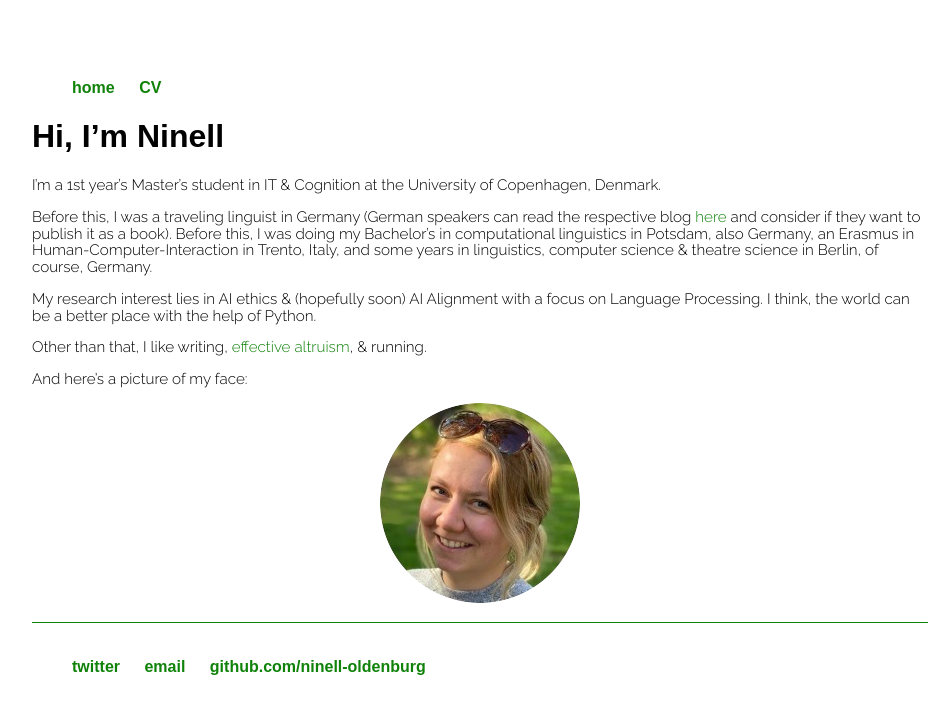
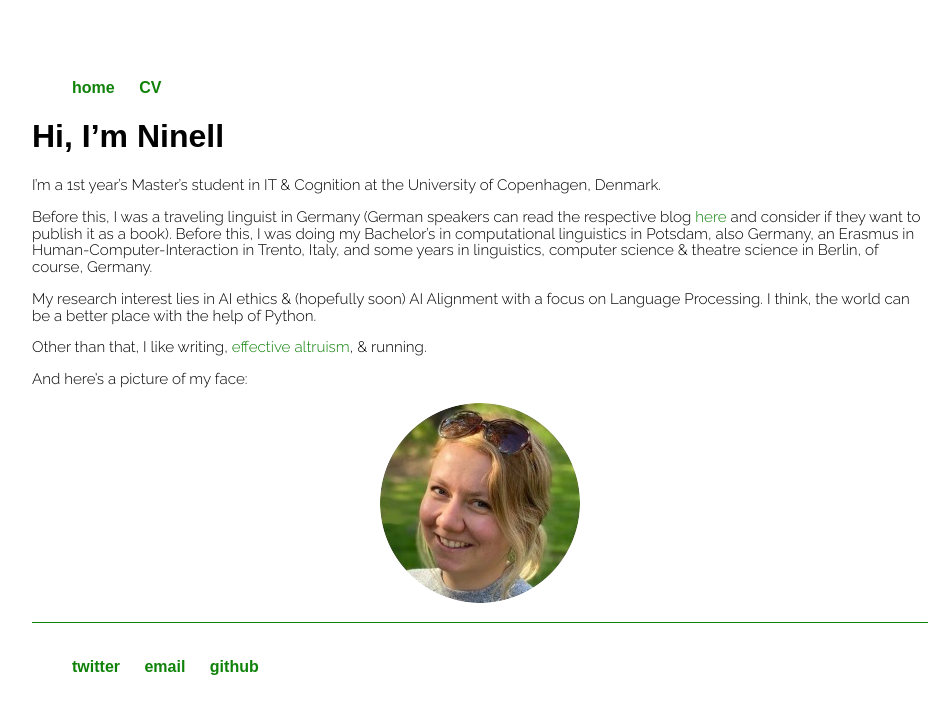
Before and after one commit to ninell-oldenburg/ninell-oldenburg.github.io, a Jekyll site: the page built from README.md, in a window 1280 px wide. Shown: the top 714 px of the page, without its empty margins (160-1111 px from the left). Built offline with Jekyll 4.4.1, drawn with Linux system fonts in a browser that asks for light colours; our own code applies the rules of GitHub Pages for plain Markdown files.

Commit message:
Update default.html

```diff
--- a/_layouts/default.html
+++ b/_layouts/default.html
@@ -33,7 +33,7 @@
 	    		<ul>
 				<li><a href="https://twitter.com/nellsn1?ref_src=twsrc%5Etfw">twitter</a></li>
 				<li><a href="mailto:ninelloldenburg@gmail.com">email</a></li>
-	        		<li><a href="https://github.com/ninell-oldenburg">github.com/ninell-oldenburg</a></li>
+	        		<li><a href="https://github.com/ninell-oldenburg">github</a></li>
 				</ul>
 			</footer>
 		</body>
```
